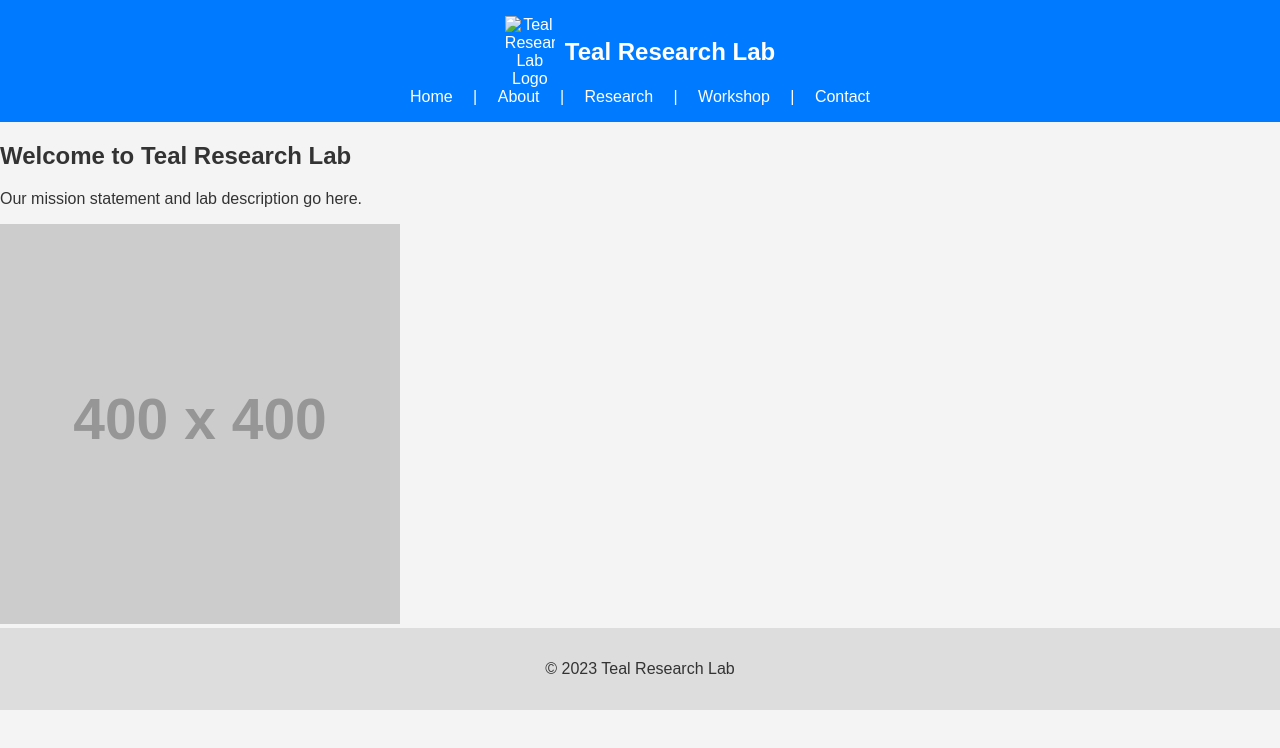
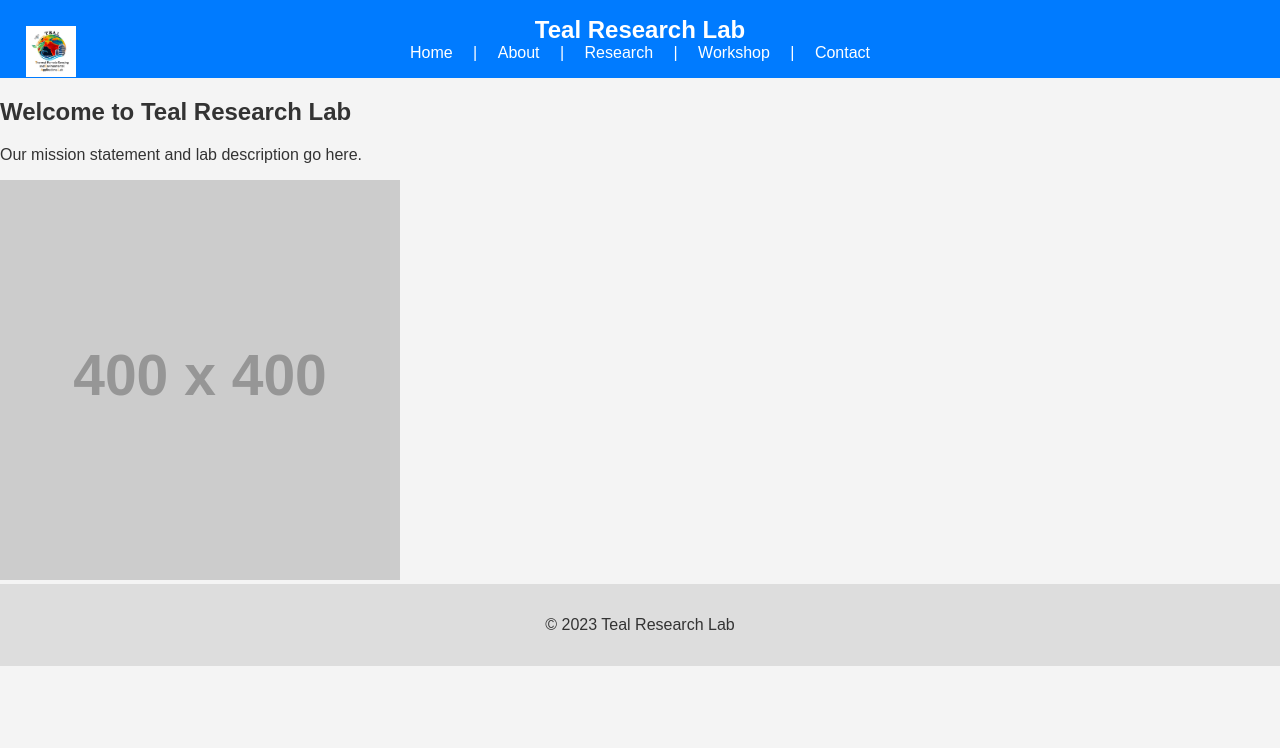
Before and after one commit to tealiitb/Teal, a plain HTML site: page index.html in a window 1280 px wide. Drawn offline with Linux system fonts and the light colour scheme; placeholder pictures from the web are drawn by us.

Commit message:
logo added(top left)

```diff
--- a/css/style.css
+++ b/css/style.css
@@ -11,26 +11,31 @@ header {
     color: #fff;
     padding: 1rem;
     text-align: center;
+    position: relative;  /* Make the header a positioning context for absolute elements */
 }
 
 /* Style the logo container */
 .logo-container {
-    display: flex;          /* Use flexbox for layout */
-    align-items: center;    /* Vertically align items */
-    justify-content: center; /* Horizontally center items */
+    position: relative; /* To contain the absolutely positioned logo */
+    display: flex;  /* Use flexbox to arrange logo and title */
+    align-items: center;  /* Vertically align items */
+    justify-content: center; /* Center the content */
 }
 
 /* Style the logo image */
 .logo-container img {
-    width: 50px;        /* Adjust the logo size as needed */
-    height: auto;       /* Maintain aspect ratio */
-    margin-right: 10px;  /* Add some spacing between the logo and the heading */
+    position: absolute; /* Absolutely position the logo */
+    top: 10px; /* Adjust the top position */
+    left: 10px; /* Adjust the left position */
+    width: 50px; /* Adjust the logo size as needed */
+    height: auto; /* Maintain aspect ratio */
+    /* margin-right: 10px;  Remove this if you don't need it */
 }
 
 /* Style the heading */
 header h1 {
-    margin: 0;           /* Remove default heading margin */
-    font-size: 1.5em;    /* Adjust the heading size as needed */
+    margin: 0; /* Remove default heading margin */
+    font-size: 1.5em; /* Adjust the heading size as needed */
 }
 
 nav a {
--- a/index.html
+++ b/index.html
@@ -9,7 +9,7 @@
 <body>
     <header>
         <div class="logo-container">
-            <img src="css/logo.png" alt="Teal Research Lab Logo">
+            <img src="css/logo.jpeg" alt="Teal Research Lab Logo">
             <h1>Teal Research Lab</h1>
         </div>
         <nav>
```
Also changed, not shown: about.html (+1 -1 lines), contact.html (+1 -1 lines), research.html (+1 -1 lines), templates/base.html (+1 -1 lines), workshop.html (+1 -1 lines).
